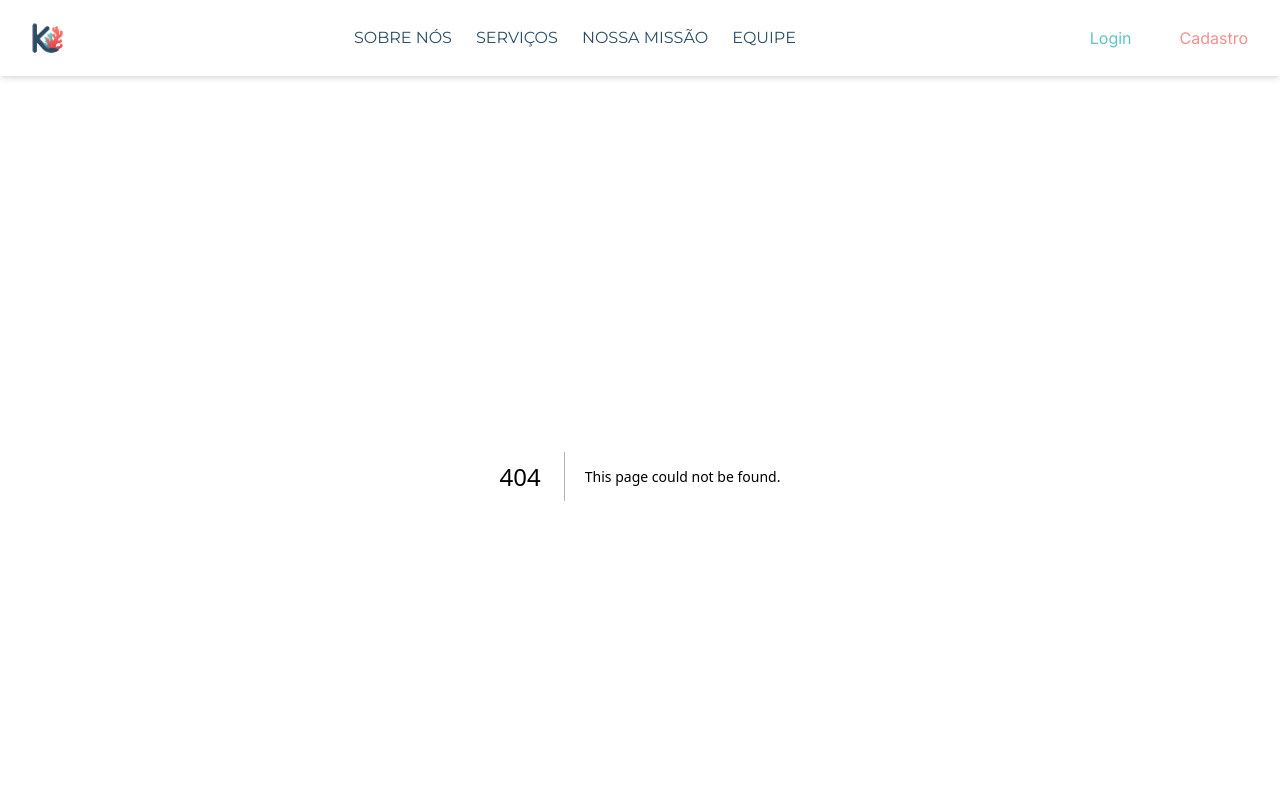
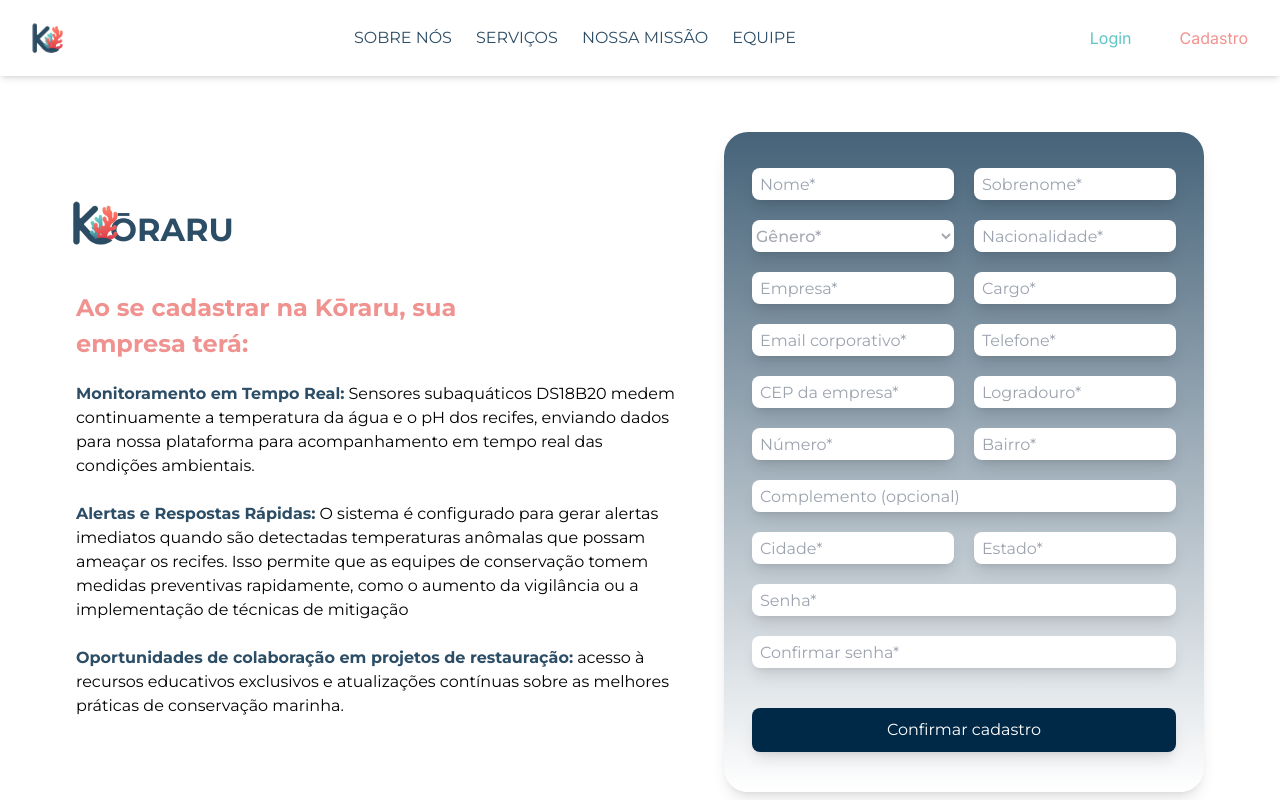
Before and after one commit to sabrinacouto/Koraru-Global-Solution, a Next.js app: page /cadastro in a window 1280 px wide. Before the commit this address had no page. Shown: the top 800 px of the page. Built offline with nearby package versions, Linux system fonts and the light colour scheme.

Commit message:
✨ create: create sign up component

```diff
--- a/src/app/about/page.tsx
+++ b/src/app/about/page.tsx
@@ -5,11 +5,11 @@ import Features from "@/components/Features/Features";
 const About: React.FC = () => {
   return (
     <>
-    <div className="self-stretch flex flex-row items-start justify-center pt-0 pb-6 pr-5 pl-6 box-border max-w-full text-left text-[2.25rem] text-darkslategray-200 font-montserrat">
+    <div className="self-stretch flex flex-row items-start justify-center pt-0 pb-6 pr-5 pl-6 box-border max-w-full text-left text-[2.25rem] font-montserrat">
       <div className="flex flex-col items-start justify-start gap-[2.0625rem] max-w-full mq750:gap-[1rem]">
         <div className="self-stretch flex flex-row items-start justify-center py-0 px-5">
           <div className="w-[9.375rem] flex flex-row items-start justify-start relative">
-            <h1 className="flex-1 relative font-bold mq450:text-[1.375rem] mq750:text-[1.8125rem]">
+            <h1 className="flex-1 relative font-bold mq450:text-[1.375rem] mq750:text-[1.8125rem] text-darkslategray-200">
               ŌRARU
             </h1>
                 <Image
@@ -19,7 +19,7 @@ const About: React.FC = () => {
               />
           </div>
         </div>
-        <h1 className="m-0 relative text-13xl font-semibold font-inherit mq450:text-lg mq750:text-[7rem]">
+        <h1 className="m-0 relative text-13xl font-semibold text-darkslategray-200 mq450:text-lg mq750:text-[7rem]">
           Tecnologia avançada para preservar e restaurar a vida nos oceanos
         </h1>
       </div>
--- /dev/null
+++ b/src/app/cadastro/page.tsx
@@ -0,0 +1,67 @@
+import React from "react";
+import Image from "next/image";
+import FormSignUp from "@/components/FormSignUp/FormSignUp";
+import logo from "../../../public/assets/logo.png";
+
+
+const Cadastro = () => {
+  return (
+    <div className="w-full bg-white flex flex-col md:flex-row items-center justify-center font-montserrat mt-10 gap-10 p-4">
+      <div className=" w-auto md:w-[38rem] flex flex-col items-start justify-start">
+        <div className="flex flex-col items-start justify-start">
+          <div className="flex flex-row items-start justify-start py-0 px-[30px] box-border">
+          <div className="w-[9.375rem] flex flex-row items-start justify-start relative mb-9">
+            <h1 className="flex-1 relative ml-1 font-bold  text-darkslategray-200 text-[2rem]">
+              ŌRARU
+            </h1>
+                <Image
+                className="h-[5.5rem] w-[5rem] absolute !m-[0] top-[-27px] left-[-53px] object-cover z-[1]"
+                alt="Logo da Koraru"
+                src={logo}
+              />
+          </div>
+          </div>
+          <div className=" text-5xl text-black">
+            <h2 className="m-0 text-lightcoral font-bold w-auto md:w-[30rem]">
+                Ao se cadastrar na Kōraru, sua empresa terá:
+            </h2>
+          </div>
+          <div className=" flex flex-col gap-6 mt-5">
+            <div className="">
+            <p>
+            <span className="font-bold text-darkslategray-200 mr-1">
+            Monitoramento em Tempo Real:
+            </span>
+             Sensores subaquáticos  DS18B20 medem continuamente a temperatura da água e o pH dos recifes, enviando dados para nossa plataforma para acompanhamento em tempo real das condições ambientais.
+            </p>
+            </div>
+
+            <div>
+            <p>
+            <span className="font-bold text-darkslategray-200 mr-1">
+            Alertas e Respostas Rápidas:
+            </span>
+            O sistema é configurado para gerar alertas imediatos quando são detectadas temperaturas anômalas que possam ameaçar os recifes. Isso permite que as equipes de conservação tomem medidas preventivas rapidamente, como o aumento da vigilância ou a implementação de técnicas de mitigação
+            </p>
+            </div>
+
+            <div>
+            <p>
+            <span className="font-bold text-darkslategray-200 mr-1">
+            Oportunidades de colaboração em projetos de restauração:
+            </span>
+            acesso à recursos educativos exclusivos e atualizações contínuas sobre as melhores práticas de conservação marinha.
+            </p>
+            </div>
+
+          </div>
+        </div>
+
+      </div>
+      <FormSignUp/>
+
+    </div>
+  );
+};
+
+export default Cadastro;
--- /dev/null
+++ b/src/components/FormSignUp/FormSignUp.tsx
@@ -0,0 +1,129 @@
+'use client';
+import React, { useState } from "react";
+
+
+const FormSignUp = () => {
+  const [selectedOption, setSelectedOption] = useState(""); // Estado para armazenar a opção selecionada
+
+const handleSelectChange = (event: React.ChangeEvent<HTMLSelectElement>) => {
+  setSelectedOption(event.target.value); // Atualiza o estado com a opção selecionada
+};
+  return (
+    <form className="shadow-lg rounded-3xl w-[19rem] lg:w-[30rem] bg-gradient-to-b from-[#466379] to-white px-7 pt-9 ">
+      <div className="grid justify-center items-center">
+        <div className="grid grid-cols-1 md:grid-cols-2 gap-7 md:gap-5">
+          <input
+            className="border-none outline-none bg-white h-8 shadow-lg rounded-lg p-2 font-montserrat text-xs sm:text-sm text-darkgray placeholder-sm"
+            placeholder="Nome*"
+            type="text"
+          />
+          <input
+            className="border-none outline-none bg-white h-8 shadow-lg rounded-lg p-2 font-montserrat text-xs sm:text-sm text-darkgray placeholder-sm"
+            placeholder="Sobrenome*"
+            type="text"
+          />
+          <div>
+            <select
+              className={`border-none outline-none bg-white h-8 shadow-lg rounded-lg w-full font-montserrat text-xs sm:text-sm placeholder-sm ${
+                selectedOption !== "" ? "text-black" : "text-[#4B5563] text-opacity-50 font-medium"
+              }`}
+              name="gender"
+              id="gender"
+              onChange={handleSelectChange} // Adiciona o evento onChange
+            >
+              <option value="">Gênero*</option>
+              <option value="masculino">Masculino</option>
+              <option value="feminino">Feminino</option>
+              <option value="prefiro_nao_dizer">Prefiro não dizer</option>
+            </select>
+            </div>
+          <input
+            className="border-none outline-none bg-white h-8 shadow-lg rounded-lg p-2 font-montserrat text-xs sm:text-sm text-darkgray placeholder-sm"
+            placeholder="Nacionalidade*"
+            type="text"
+          />
+           <input
+            className="border-none outline-none bg-white h-8 shadow-lg rounded-lg p-2 font-montserrat text-xs sm:text-sm text-darkgray placeholder-sm"
+            placeholder="Empresa*"
+            type="text"
+          />
+          <input
+            className="border-none outline-none bg-white h-8 shadow-lg rounded-lg p-2 font-montserrat text-xs sm:text-sm text-darkgray placeholder-sm"
+            placeholder="Cargo*"
+            type="text"
+          />
+          <input
+            className="border-none outline-none bg-white h-8 shadow-lg rounded-lg p-2 font-montserrat text-xs sm:text-sm text-darkgray placeholder-sm"
+            placeholder="Email corporativo*"
+            type="text"
+          />
+          <input
+            className="border-none outline-none bg-white h-8 shadow-lg rounded-lg p-2 font-montserrat text-xs sm:text-sm text-darkgray placeholder-sm"
+            placeholder="Telefone*"
+            type="text"
+          />
+          <input
+            className="border-none outline-none bg-white h-8 shadow-lg rounded-lg p-2 font-montserrat text-xs sm:text-sm text-darkgray placeholder-sm"
+            placeholder="CEP da empresa*"
+            type="text"
+          />
+          <input
+            className="border-none outline-none bg-white h-8 shadow-lg rounded-lg p-2 font-montserrat text-xs sm:text-sm text-darkgray placeholder-sm"
+            placeholder="Logradouro*"
+            type="text"
+          />
+          <input
+            className="border-none outline-none bg-white h-8 shadow-lg rounded-lg p-2 font-montserrat text-xs sm:text-sm text-darkgray placeholder-sm"
+            placeholder="Número*"
+            type="text"
+          />
+          <input
+            className="border-none outline-none bg-white h-8 shadow-lg rounded-lg p-2 font-montserrat text-xs sm:text-sm text-darkgray placeholder-sm"
+            placeholder="Bairro*"
+            type="text"
+          />
+        </div>
+
+        <div className="grid grid-cols-1 mt-7 md:mt-5">
+          <input
+            className="border-none outline-none bg-white h-8 shadow-lg rounded-lg p-2 font-montserrat text-xs sm:text-sm text-darkgray placeholder-sm"
+            placeholder="Complemento (opcional)"
+            type="text"
+          />
+        </div>
+
+        <div className="grid grid-cols-1  gap-7 md:gap-5 md:grid-cols-2 my-7 md:my-5">
+
+          <input
+            className="border-none outline-none bg-white h-8 shadow-lg rounded-lg p-2 font-montserrat text-xs sm:text-sm text-darkgray placeholder-sm"
+            placeholder="Cidade*"
+            type="text"
+          />
+          <input
+            className="border-none outline-none bg-white h-8 shadow-lg rounded-lg p-2 font-montserrat text-xs sm:text-sm text-darkgray placeholder-sm"
+            placeholder="Estado*"
+            type="text"
+          />
+        </div>
+
+        <div className="grid grid-cols-1 gap-7 md:gap-5">
+          <input
+            className="border-none outline-none bg-white h-8 shadow-lg rounded-lg p-2 font-montserrat text-xs sm:text-sm text-darkgray placeholder-sm"
+            placeholder="Senha*"
+            type="text"
+          />
+          <input
+            className="border-none outline-none bg-white h-8 shadow-lg rounded-lg p-2 font-montserrat text-xs sm:text-sm text-darkgray placeholder-sm"
+            placeholder="Confirmar senha*"
+            type="text"
+          />
+        </div>
+        <button className="border-none p-0 my-10 bg-[#002847] hover:bg-[#2D4D66] shadow-lg rounded-lg flex items-center justify-center py-2.5 px-7">
+          <span className="font-montserrat text-xs sm:text-sm text-white">Confirmar cadastro</span>
+        </button>
+      </div>
+    </form>
+  );
+};
+
+export default FormSignUp;
```
